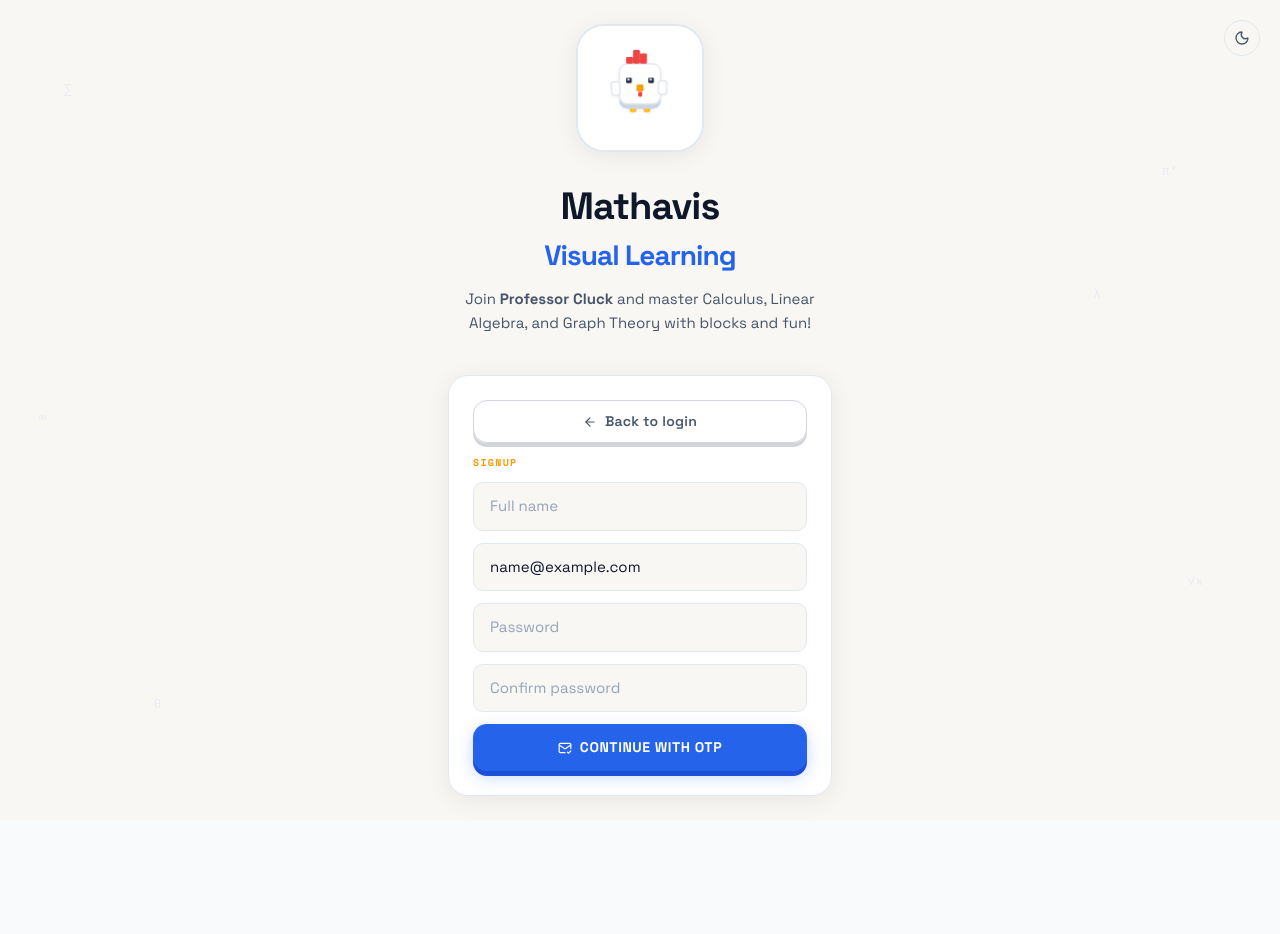
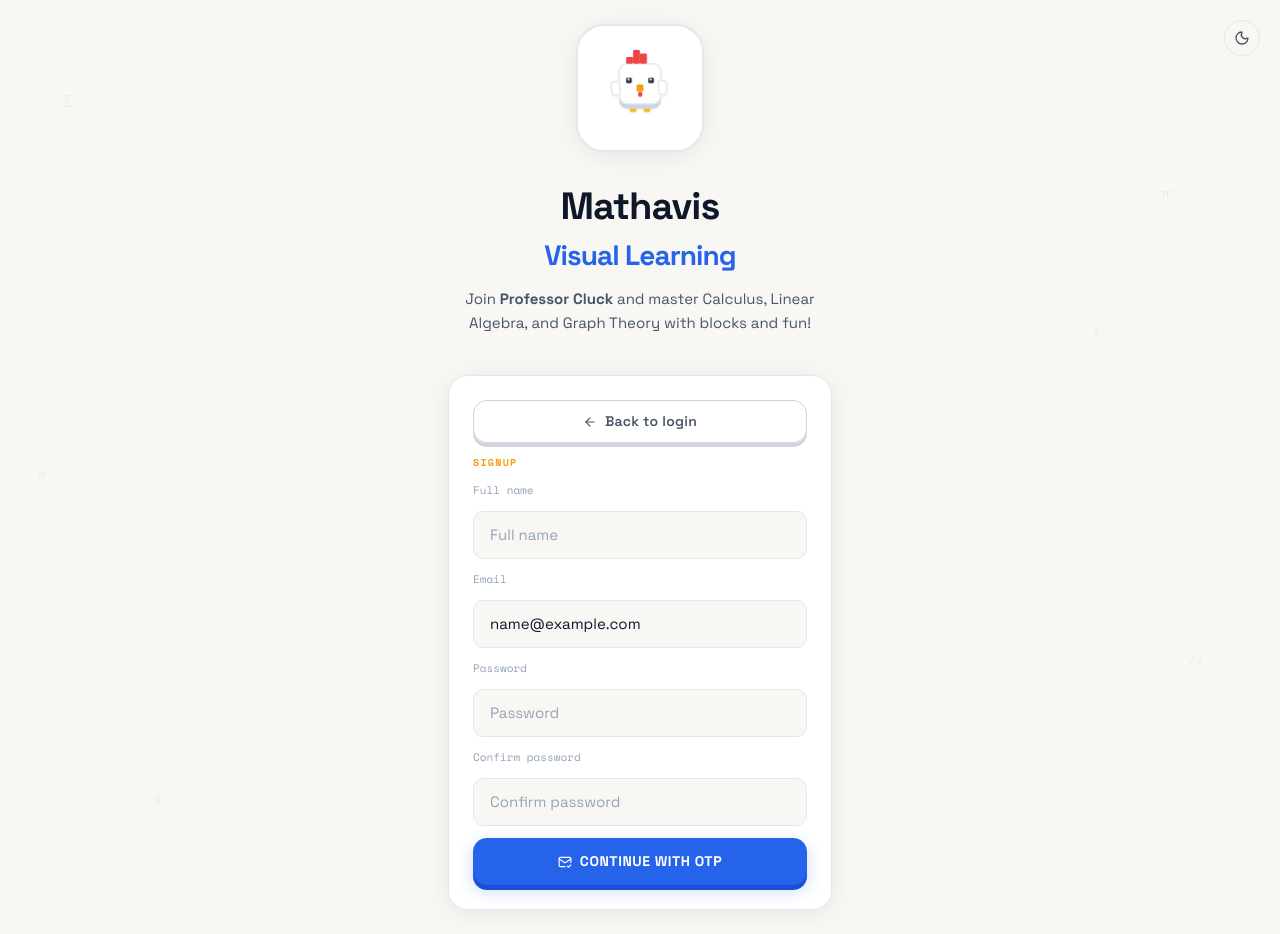
Before and after one commit to coderhema/Mathavis, a React (Vite) app: page / in a window 1280 px wide. Both pictures are taken after typing "name@example.com", "Sample123" into the empty fields and a click on the button "Create account". Before the commit the page ends 820 px from the top, so only its background shows below. Built offline with nearby package versions, Linux system fonts and the light colour scheme.

Commit message:
Improve auth form accessibility labels
Agent-Logs-Url: https://github.com/coderhema/Mathavis/sessions/4ea5faf2-f977-4c59-9892-01906c9d03cc

Co-authored-by: coderhema <71410992+coderhema@users.noreply.github.com>

```diff
--- a/components/AuthPage.tsx
+++ b/components/AuthPage.tsx
@@ -174,8 +174,10 @@ const AuthPage: React.FC<AuthPageProps> = ({ onLogin, isDarkMode, toggleDarkMode
         {mode === 'login' && (
           <form className="space-y-3" onSubmit={handleLogin}>
             <label className="mono-label block">Login</label>
-            <input className="ds-input" placeholder="Email" type="email" value={email} onChange={e => { setEmail(e.target.value); resetStatus(); }} />
-            <input className="ds-input" placeholder="Password" type="password" value={password} onChange={e => { setPassword(e.target.value); resetStatus(); }} />
+            <label htmlFor="login-email" className="mono-hint block">Email</label>
+            <input id="login-email" className="ds-input" placeholder="Email" type="email" value={email} onChange={e => { setEmail(e.target.value); resetStatus(); }} />
+            <label htmlFor="login-password" className="mono-hint block">Password</label>
+            <input id="login-password" className="ds-input" placeholder="Password" type="password" value={password} onChange={e => { setPassword(e.target.value); resetStatus(); }} />
             {status && <p className="mono-hint" style={{ color: 'var(--error)' }}>{status}</p>}
             <button type="submit" className="btn-cta w-full">Login</button>
             <button type="button" className="btn-ghost w-full" onClick={() => openMode('signup')}>Create account</button>
@@ -187,10 +189,14 @@ const AuthPage: React.FC<AuthPageProps> = ({ onLogin, isDarkMode, toggleDarkMode
         {mode === 'signup' && (
           <form className="space-y-3" onSubmit={handleSignup}>
             <label className="mono-label block">Signup</label>
-            <input className="ds-input" placeholder="Full name" value={name} onChange={e => { setName(e.target.value); resetStatus(); }} />
-            <input className="ds-input" placeholder="Email" type="email" value={email} onChange={e => { setEmail(e.target.value); resetStatus(); }} />
-            <input className="ds-input" placeholder="Password" type="password" value={password} onChange={e => { setPassword(e.target.value); resetStatus(); }} />
-            <input className="ds-input" placeholder="Confirm password" type="password" value={confirmPassword} onChange={e => { setConfirmPassword(e.target.value); resetStatus(); }} />
+            <label htmlFor="signup-name" className="mono-hint block">Full name</label>
+            <input id="signup-name" className="ds-input" placeholder="Full name" value={name} onChange={e => { setName(e.target.value); resetStatus(); }} />
+            <label htmlFor="signup-email" className="mono-hint block">Email</label>
+            <input id="signup-email" className="ds-input" placeholder="Email" type="email" value={email} onChange={e => { setEmail(e.target.value); resetStatus(); }} />
+            <label htmlFor="signup-password" className="mono-hint block">Password</label>
+            <input id="signup-password" className="ds-input" placeholder="Password" type="password" value={password} onChange={e => { setPassword(e.target.value); resetStatus(); }} />
+            <label htmlFor="signup-confirm-password" className="mono-hint block">Confirm password</label>
+            <input id="signup-confirm-password" className="ds-input" placeholder="Confirm password" type="password" value={confirmPassword} onChange={e => { setConfirmPassword(e.target.value); resetStatus(); }} />
             {status && <p className="mono-hint" style={{ color: 'var(--error)' }}>{status}</p>}
             <button type="submit" className="btn-cta w-full">
               <MailCheck size={14} />
@@ -202,7 +208,8 @@ const AuthPage: React.FC<AuthPageProps> = ({ onLogin, isDarkMode, toggleDarkMode
         {mode === 'forgot' && (
           <form className="space-y-3" onSubmit={handleForgot}>
             <label className="mono-label block">Forgot password</label>
-            <input className="ds-input" placeholder="Email" type="email" value={email} onChange={e => { setEmail(e.target.value); resetStatus(); }} />
+            <label htmlFor="forgot-email" className="mono-hint block">Email</label>
+            <input id="forgot-email" className="ds-input" placeholder="Email" type="email" value={email} onChange={e => { setEmail(e.target.value); resetStatus(); }} />
             {status && <p className="mono-hint" style={{ color: 'var(--error)' }}>{status}</p>}
             <button type="submit" className="btn-cta w-full">
               <MailCheck size={14} />
@@ -214,7 +221,8 @@ const AuthPage: React.FC<AuthPageProps> = ({ onLogin, isDarkMode, toggleDarkMode
         {mode === 'otp' && (
           <form className="space-y-3" onSubmit={handleOtpSubmit}>
             <label className="mono-label block">OTP Verification</label>
-            <input className="ds-input" placeholder="6-digit code" value={otp} onChange={e => { setOtp(e.target.value.replace(/\D/g, '').slice(0, 6)); resetStatus(); }} />
+            <label htmlFor="otp-code" className="mono-hint block">6-digit code</label>
+            <input id="otp-code" className="ds-input" placeholder="6-digit code" value={otp} onChange={e => { setOtp(e.target.value.replace(/\D/g, '').slice(0, 6)); resetStatus(); }} />
             <p className="mono-hint">
               {status || 'Enter the code sent to your email.'}
             </p>
```
Also changed, not shown: components/SubscriptionPage.tsx (line endings or trailing spaces).
